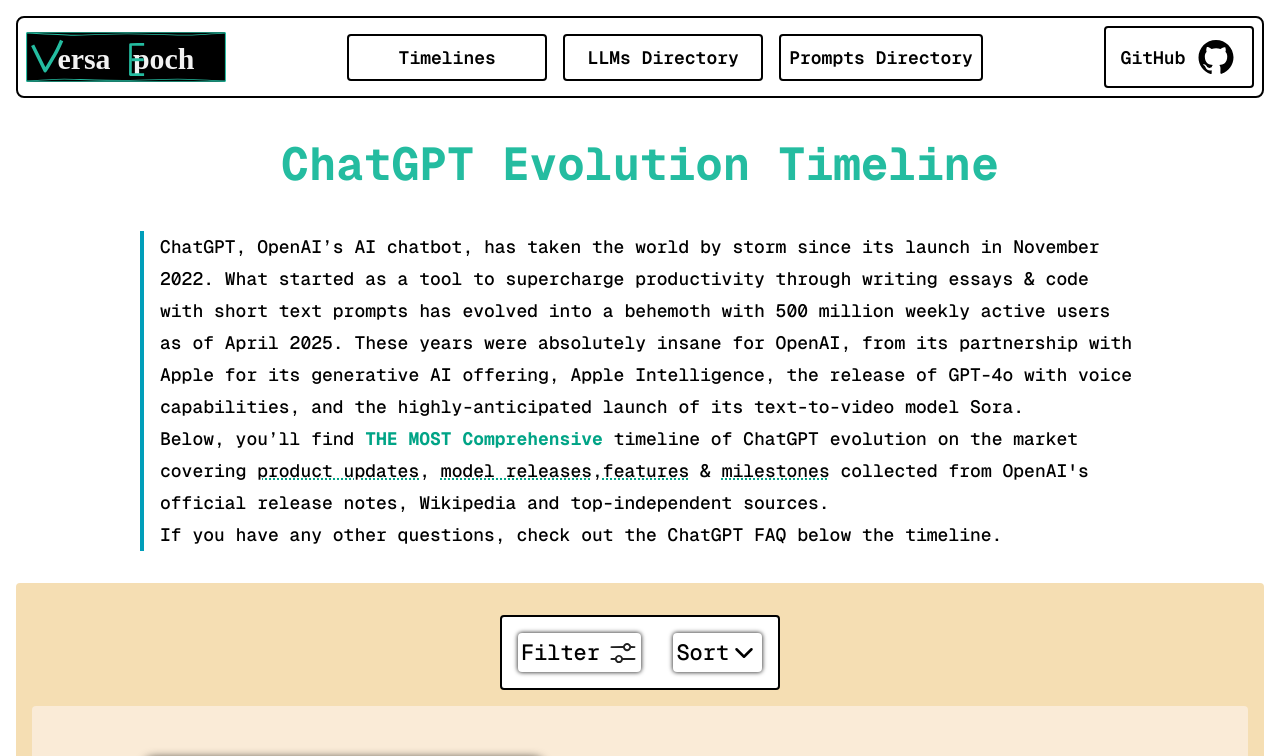
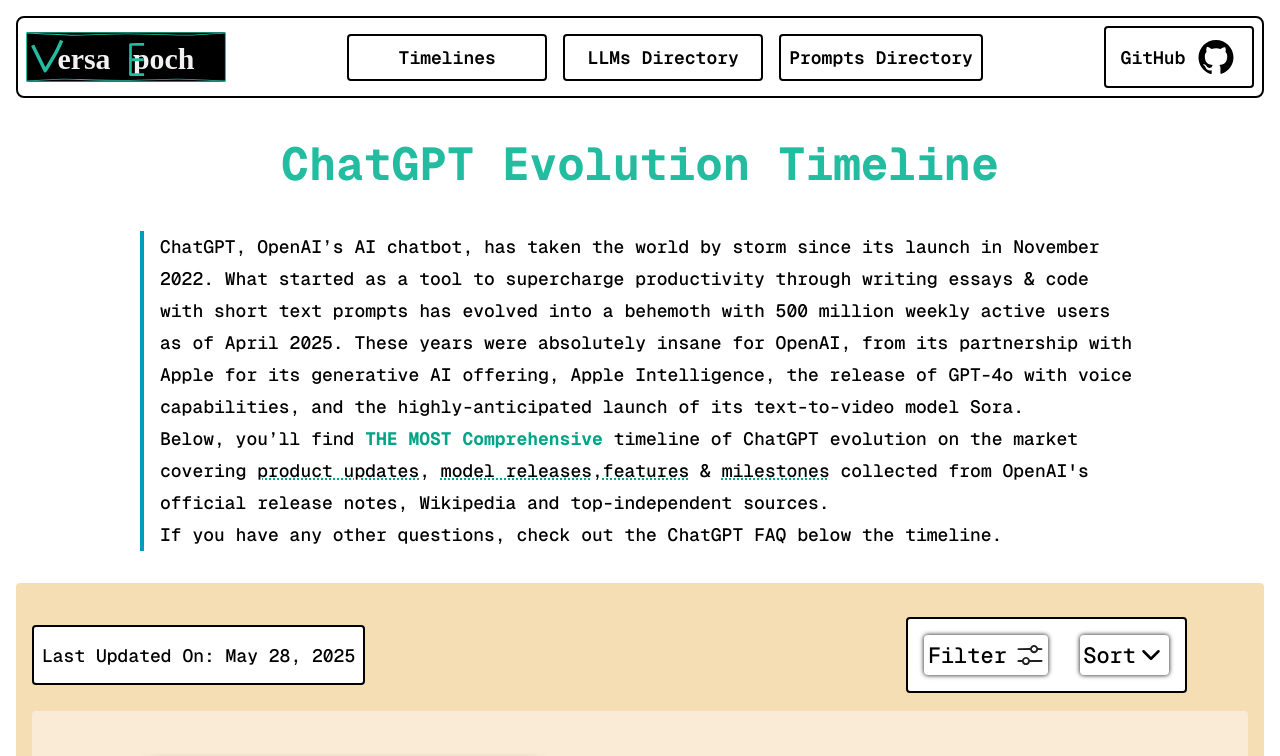
Before and after one commit to Kumala3/VersaEpoch, a Next.js app in the folder versaepoch/: page /timelines/chatgpt in a window 1280 px wide. Shown: the top 756 px of the page. Built offline with nearby package versions, Linux system fonts and the light colour scheme.

Commit message:
Add "Last Updated On" quote to Timeline

```diff
--- a/versaepoch/src/app/timelines/chatgpt/page.tsx
+++ b/versaepoch/src/app/timelines/chatgpt/page.tsx
@@ -30,7 +30,7 @@ export default function ChatGPTPageTimeline() {
       </p>
 
       {/* TODO: Replace with fetching data when backend is implemented */}
-      <Timeline timelineCards={timelineCards} />
+      <Timeline lastUpdatedOn={"May 28, 2025"} timelineCards={timelineCards} />
 
       <ChatbotFAQList elements={faqElements} />
     </div>
--- a/versaepoch/src/components/Timeline.tsx
+++ b/versaepoch/src/components/Timeline.tsx
@@ -9,10 +9,11 @@ import { TimelineFilterDropdown } from '@/components/TimelineFilterDropdown';
 import { TimelineSortDropdown } from '@/components/TimelineSortDropdown';
 
 interface TimelineProps {
+  lastUpdatedOn: string;
   timelineCards: TimelineCardData[];
 }
 
-export function Timeline({ timelineCards }: TimelineProps) {
+export function Timeline({ lastUpdatedOn, timelineCards }: TimelineProps) {
   const filterTypeInitialState = {
     milestone: false,
     update: false,
@@ -255,7 +256,15 @@ export function Timeline({ timelineCards }: TimelineProps) {
 
   return (
     <div className={styles.container}>
-      <div className={styles.functionsContainer}>
+      <div className={styles.topContainer}>
+        {/* Last Update On Callout */}
+        <div className={styles.topContainer__lastUpdatedOnContainer}>
+          <p className={styles.topContainer__lastUpdatedOnContainer__text}>
+            Last Updated On: {lastUpdatedOn}
+          </p>
+        </div>
+
+        <div className={styles.topContainer__functionsContainer}>
           <TimelineFilterDropdown
             opened={isFilterDropdownOpen}
             onOpen={openFilterDropdown}
@@ -273,6 +282,7 @@ export function Timeline({ timelineCards }: TimelineProps) {
             onClose={closeSortDropdown}
             onSortChange={handleSortOrderChange}
           />
+        </div>
       </div>
 
       <ol className={styles.timelineWrapper}>
--- a/versaepoch/src/styles/timeline.module.scss
+++ b/versaepoch/src/styles/timeline.module.scss
@@ -59,7 +59,34 @@
   }
 }
 
-.functionsContainer {
+.topContainer {
+  display: flex;
+  flex-direction: row;
+  width: 100%;
+  height: 80px;
+  justify-content: space-between;
+  align-items: center;
+
+  &__lastUpdatedOnContainer {
+    display: flex;
+    flex-direction: row;
+    min-height: 60px;
+    height: fit-content;
+    width: fit-content;
+    align-items: center;
+    background-color: white;
+    border-radius: var(--border-radius-sm);
+    border: 2px solid black;
+    padding: var(--padding-sm);
+
+    &__text {
+      font-size: var(--font-size-body-1);
+      font-weight: var(--font-weight-med);
+    }
+  }
+
+  &__functionsContainer {
+    margin-right: 5%;
     display: flex;
     flex-direction: row;
     gap: 2rem;
@@ -72,6 +99,7 @@
     justify-content: space-around;
     align-items: center;
     border-radius: var(--border-radius-sm);
+  }
 }
 
 .cardWrapper {
```
Lines whose indentation alone changed are shown as unchanged.
